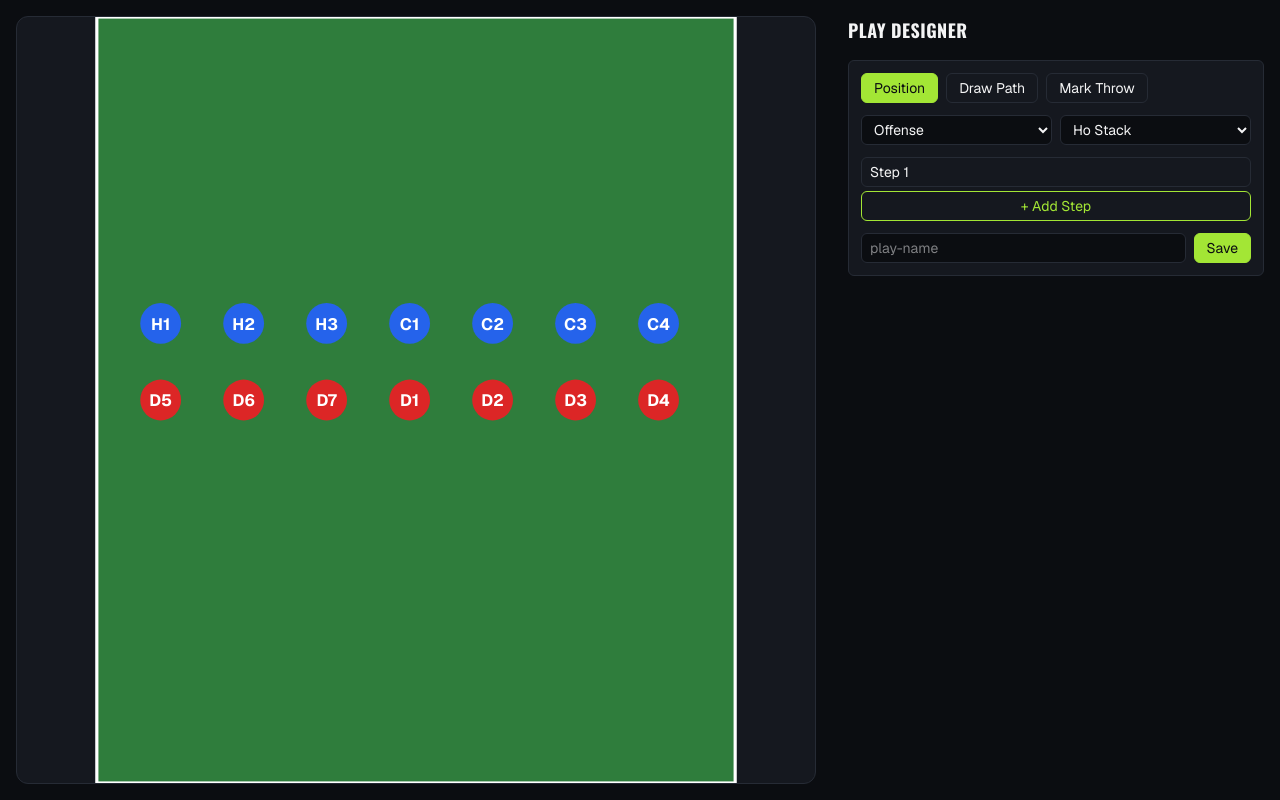
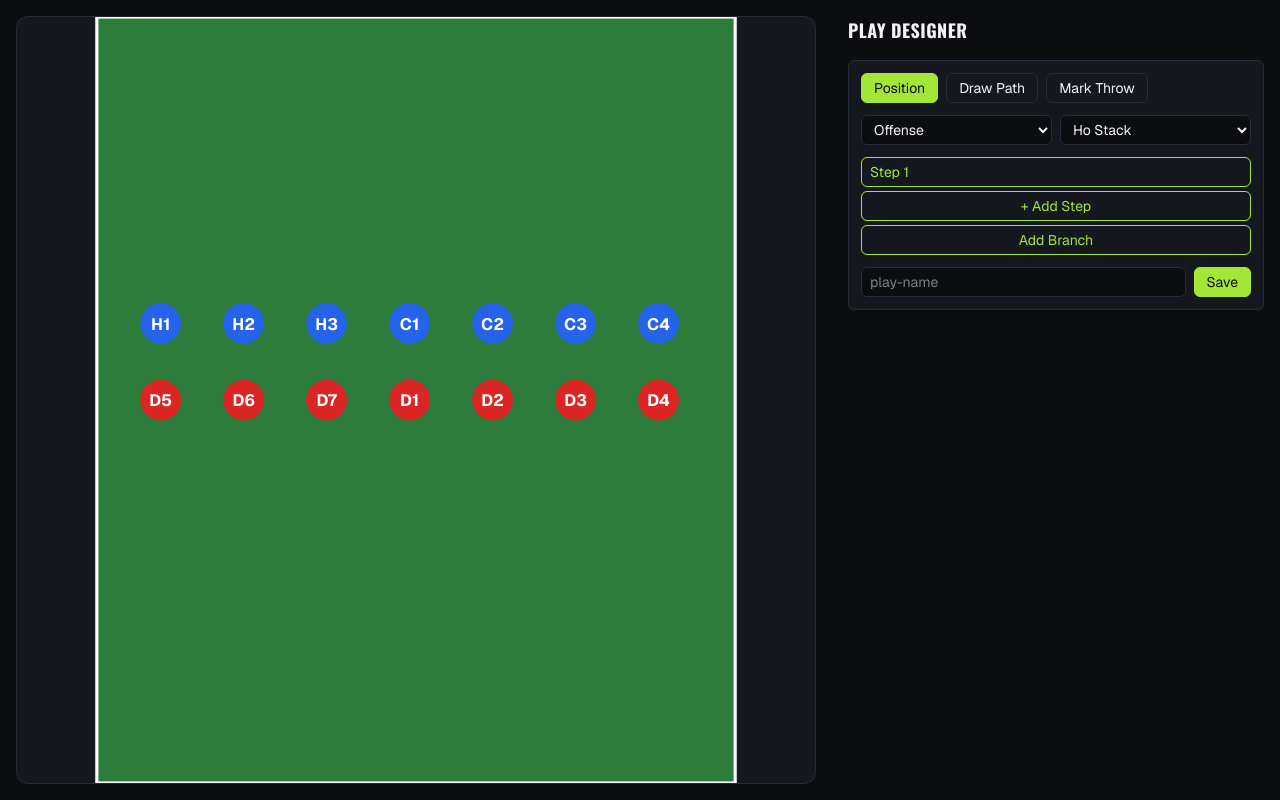
Before and after one commit to zeke-witter/interactive-playbook, a Next.js app: page /designer in a window 1280 px wide. Built offline with nearby package versions, Linux system fonts and the light colour scheme.

Commit message:
feat: add branch creation, navigation, and deletion to the designer toolbar

```diff
--- a/src/components/designer/DesignerToolbar.tsx
+++ b/src/components/designer/DesignerToolbar.tsx
@@ -1,7 +1,8 @@
 'use client'
+import { useState } from 'react'
 import type { useDesignerState } from '@/hooks/useDesignerState'
 import type { PlayerPath } from '@/types/play'
-import type { DesignerMode } from '@/types/designer'
+import type { DesignerMode, DesignerStep, StepPath } from '@/types/designer'
 import { PATH_COLOR } from '@/lib/pathColors'
 import { CATEGORY_LABELS, SET_LABELS, ALL_CATEGORIES, ALL_SETS } from '@/lib/playLabels'
 
@@ -16,10 +17,13 @@ const MODES: DesignerMode[] = ['position', 'path', 'throw']
 
 export function DesignerToolbar({ designer, onSave }: DesignerToolbarProps) {
   const {
-    steps, currentStepIndex, currentStep, mode, setMode, selectedIndex,
+    steps, currentPath, currentStep, mode, setMode, selectedIndex,
     pathType, setPathType, inProgressPath, finishPath, cancelPath,
     setDiscHolder, addStep, deleteStep, goToStep, category, setCategory, set, setSet,
+    addBranch, addAnotherBranch, removeBranch,
   } = designer
+
+  const isBranchPoint = !!currentStep.branches && currentStep.branches.length > 0
 
   return (
     <div className="flex flex-col gap-3 p-3 border border-border rounded-md bg-surface">
@@ -92,30 +96,145 @@ export function DesignerToolbar({ designer, onSave }: DesignerToolbarProps) {
       </div>
 
       <div className="flex flex-col gap-1">
-        {steps.map((_, i) => (
-          <div key={i} className="flex items-center gap-2">
+        <StepTree
+          steps={steps}
+          pathPrefix={[]}
+          currentPath={currentPath}
+          onSelect={goToStep}
+          onDelete={deleteStep}
+          onRemoveBranch={removeBranch}
+          depth={0}
+        />
+        {!isBranchPoint && (
+          <button onClick={addStep} className="px-2 py-1 text-sm rounded-md border border-accent text-accent">
+            + Add Step
+          </button>
+        )}
+        {!isBranchPoint && <AddBranchForm onAdd={addBranch} />}
+        {isBranchPoint && <AddAnotherBranchForm onAdd={addAnotherBranch} />}
+      </div>
+
+      <SaveForm onSave={onSave} />
+    </div>
+  )
+}
+
+function StepTree({
+  steps, pathPrefix, currentPath, onSelect, onDelete, onRemoveBranch, depth,
+}: {
+  steps: DesignerStep[]
+  pathPrefix: StepPath
+  currentPath: StepPath
+  onSelect: (path: StepPath) => void
+  onDelete: (path: StepPath) => void
+  onRemoveBranch: (stepPath: StepPath, branchIndex: number) => void
+  depth: number
+}) {
+  return (
+    <div className="flex flex-col gap-1" style={{ marginLeft: depth * 12 }}>
+      {steps.map((step, i) => {
+        const path = [...pathPrefix, i]
+        const isCurrent = path.length === currentPath.length && path.every((v, idx) => v === currentPath[idx])
+        return (
+          <div key={i} className="flex flex-col gap-1">
+            <div className="flex items-center gap-2">
               <button
-              onClick={() => goToStep(i)}
+                onClick={() => onSelect(path)}
                 className={`flex-1 text-left px-2 py-1 rounded-md border text-sm ${
-                i === currentStepIndex ? 'border-accent text-accent' : 'border-border text-text'
+                  isCurrent ? 'border-accent text-accent' : 'border-border text-text'
                 }`}
               >
                 Step {i + 1}
               </button>
               {steps.length > 1 && (
-              <button onClick={() => deleteStep(i)} className="text-xs text-text-muted hover:text-danger-border">
+                <button onClick={() => onDelete(path)} className="text-xs text-text-muted hover:text-danger-border">
                   Remove
                 </button>
               )}
             </div>
-        ))}
-        <button onClick={addStep} className="px-2 py-1 text-sm rounded-md border border-accent text-accent">
-          + Add Step
+            {step.branches?.map((branch, b) => (
+              <div key={b} className="flex flex-col gap-1" style={{ marginLeft: 12 }}>
+                <div className="flex items-center gap-2 text-xs text-text-muted uppercase tracking-wide">
+                  <span>{branch.label}</span>
+                  <button onClick={() => onRemoveBranch(path, b)} className="hover:text-danger-border normal-case">
+                    Remove Branch
                   </button>
                 </div>
+                <StepTree
+                  steps={branch.steps}
+                  pathPrefix={[...path, b]}
+                  currentPath={currentPath}
+                  onSelect={onSelect}
+                  onDelete={onDelete}
+                  onRemoveBranch={onRemoveBranch}
+                  depth={depth + 1}
+                />
+              </div>
+            ))}
+          </div>
+        )
+      })}
+    </div>
+  )
+}
 
-      <SaveForm onSave={onSave} />
+function AddBranchForm({ onAdd }: { onAdd: (label1: string, label2: string) => void }) {
+  const [open, setOpen] = useState(false)
+  if (!open) {
+    return (
+      <button onClick={() => setOpen(true)} className="px-2 py-1 text-sm rounded-md border border-accent text-accent">
+        Add Branch
+      </button>
+    )
+  }
+  return (
+    <form
+      className="flex flex-col gap-2"
+      onSubmit={(e) => {
+        e.preventDefault()
+        const form = e.currentTarget
+        const label1 = (form.elements.namedItem('label1') as HTMLInputElement).value.trim()
+        const label2 = (form.elements.namedItem('label2') as HTMLInputElement).value.trim()
+        if (label1 && label2) {
+          onAdd(label1, label2)
+          setOpen(false)
+        }
+      }}
+    >
+      <input name="label1" placeholder="Branch 1 label (e.g. existing continuation)" className="px-2 py-1 rounded-md border border-border bg-bg text-text text-sm" />
+      <input name="label2" placeholder="Branch 2 label (new alternative)" className="px-2 py-1 rounded-md border border-border bg-bg text-text text-sm" />
+      <div className="flex gap-2">
+        <button type="submit" className="px-2 py-1 text-sm rounded-md border border-accent text-accent">Create Branches</button>
+        <button type="button" onClick={() => setOpen(false)} className="px-2 py-1 text-sm rounded-md border border-border text-text-muted">Cancel</button>
       </div>
+    </form>
+  )
+}
+
+function AddAnotherBranchForm({ onAdd }: { onAdd: (label: string) => void }) {
+  const [open, setOpen] = useState(false)
+  if (!open) {
+    return (
+      <button onClick={() => setOpen(true)} className="px-2 py-1 text-sm rounded-md border border-accent text-accent">
+        + Add Another Branch
+      </button>
+    )
+  }
+  return (
+    <form
+      className="flex gap-2"
+      onSubmit={(e) => {
+        e.preventDefault()
+        const input = e.currentTarget.elements.namedItem('label') as HTMLInputElement
+        if (input.value.trim()) {
+          onAdd(input.value.trim())
+          setOpen(false)
+        }
+      }}
+    >
+      <input name="label" placeholder="Branch label" className="flex-1 px-2 py-1 rounded-md border border-border bg-bg text-text text-sm" />
+      <button type="submit" className="px-2 py-1 text-sm rounded-md border border-accent text-accent">Add</button>
+    </form>
   )
 }
 
```
Lines whose indentation alone changed are shown as unchanged.
